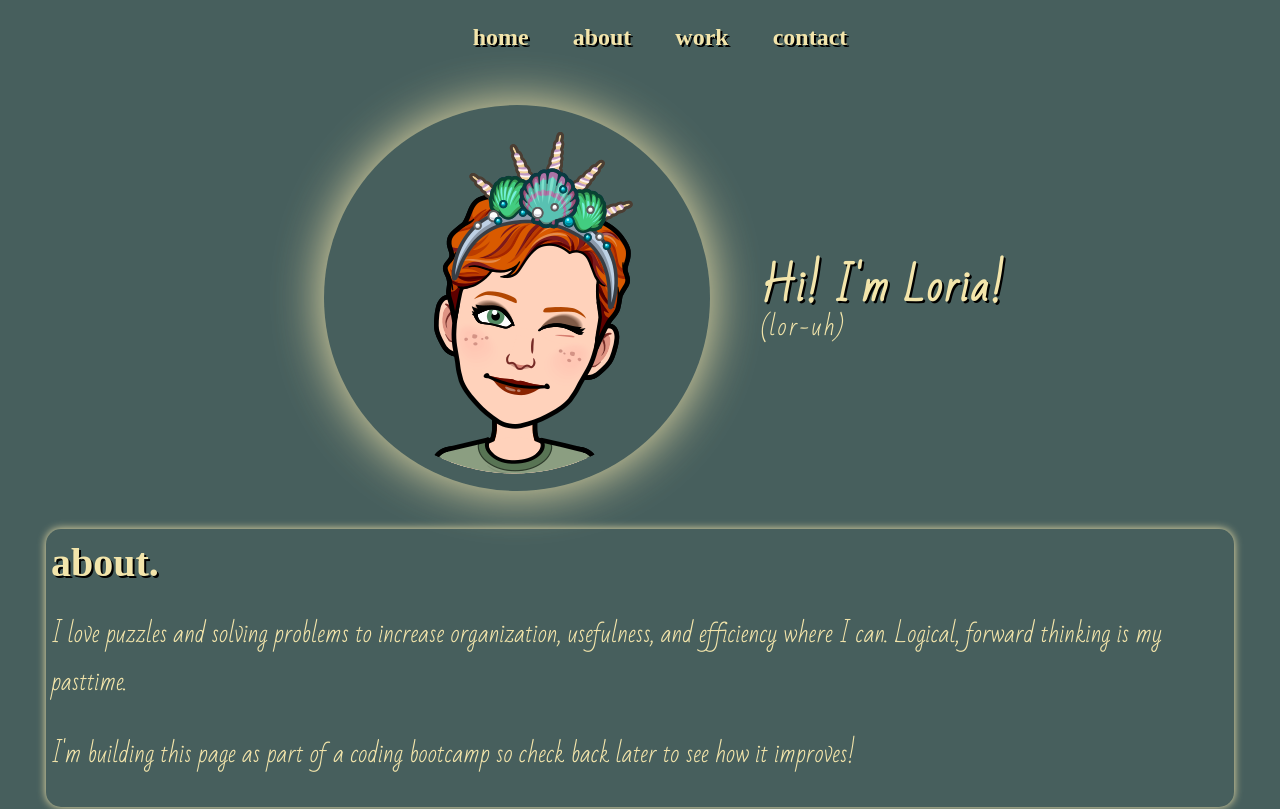
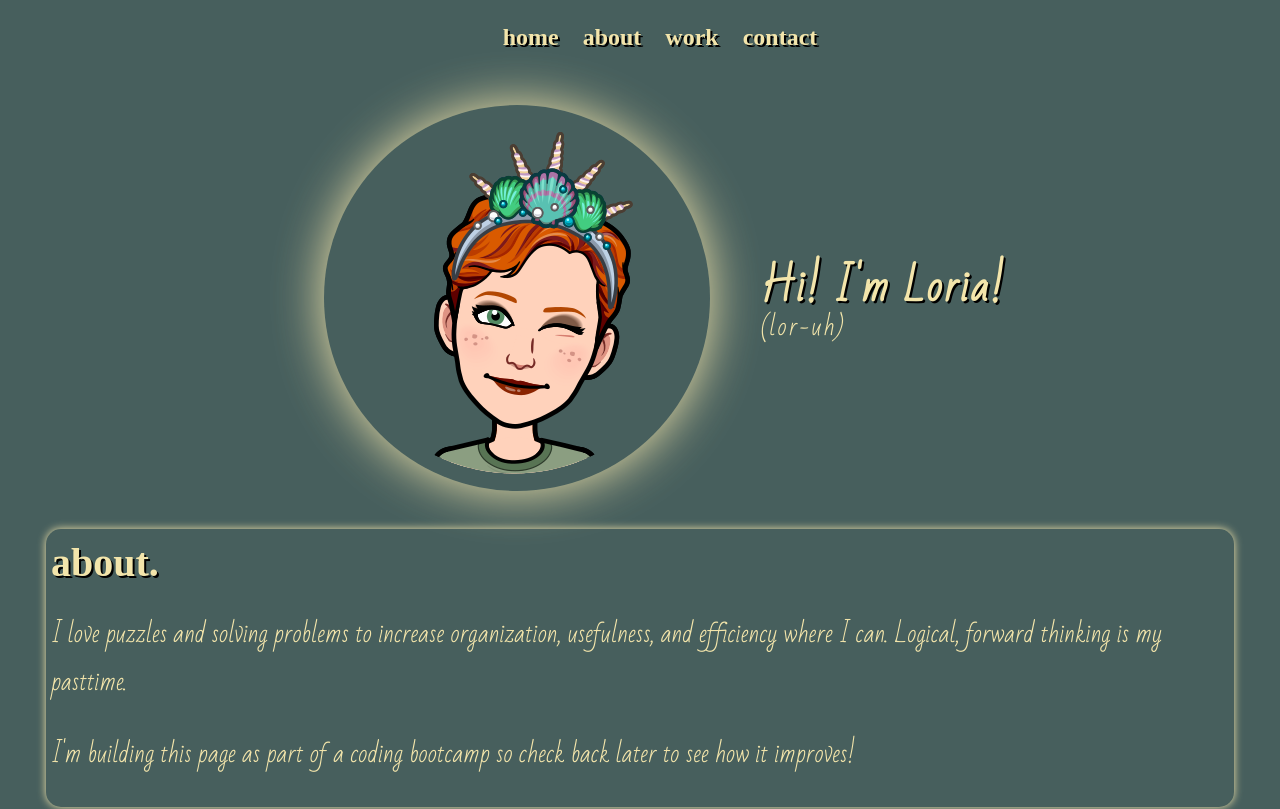
Before and after one commit to LSabin23/LSabin-portfolio, a plain HTML site: page index.html in a window 1280 px wide. Shown: the top 809 px of the page. Drawn offline with Linux system fonts and the light colour scheme; a web font is replaced by a local one.

Commit message:
corrected margin on navigation list

```diff
--- a/assets/css/style.css
+++ b/assets/css/style.css
@@ -54,7 +54,7 @@ nav ul {
 }
 
 nav ul li {
-  margin: 25px 10px;
+  margin: 25px auto;
   display: inline;
   padding: 10px;
 }
```
